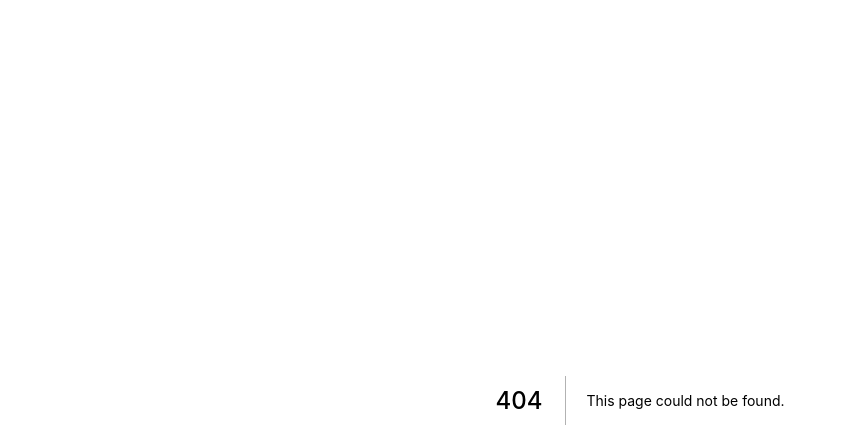
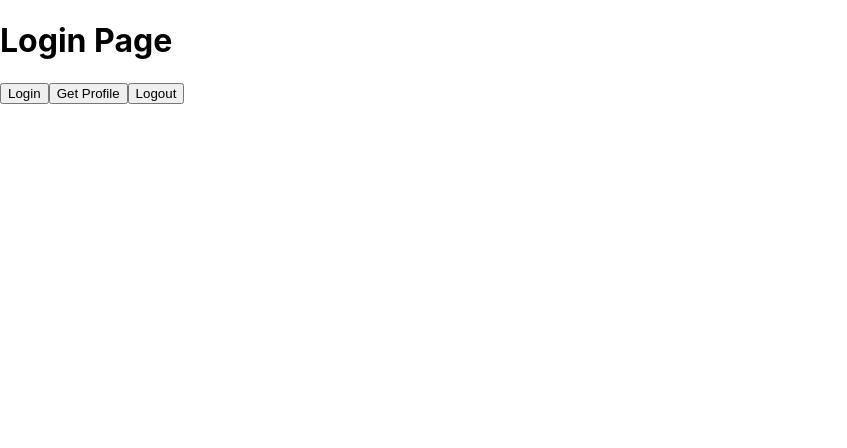
Before and after one commit to ttnguyen115/nextblog, a Next.js app: page /login in a window 1280 px wide. Before the commit this address had no page. Shown: the top 448 px of the page, without its empty margins (0-847 px from the left). Built offline with nearby package versions, Linux system fonts and the light colour scheme.

Commit message:
feat: refactor code

```diff
--- /dev/null
+++ b/app/index.ts
@@ -0,0 +1 @@
+export * from './auth';
--- a/components/layout/AdminLayout/index.tsx
+++ b/components/layout/AdminLayout/index.tsx
@@ -1,5 +1,5 @@
+import { LayoutProps } from '@/types/common';
 import Link from 'next/link';
-import { LayoutProps } from 'types';
 
 export function AdminLayout({ children }: LayoutProps) {
 	return (
--- a/components/layout/EmptyLayout/index.tsx
+++ b/components/layout/EmptyLayout/index.tsx
@@ -1,5 +1,5 @@
+import { LayoutProps } from '@/types/common';
 import React from 'react';
-import { LayoutProps } from 'types';
 
 export function EmptyLayout({ children }: LayoutProps) {
 	return <React.Fragment>{children}</React.Fragment>;
--- a/components/layout/MainLayout/index.tsx
+++ b/components/layout/MainLayout/index.tsx
@@ -1,5 +1,5 @@
+import { LayoutProps } from '@/types/common';
 import Link from 'next/link';
-import { LayoutProps } from 'types';
 
 export function MainLayout({ children }: LayoutProps) {
 	return (
--- a/package.json
+++ b/package.json
@@ -9,6 +9,7 @@
     "lint": "next lint"
   },
   "dependencies": {
+    "axios": "^0.27.2",
     "cookies": "^0.8.0",
     "http-proxy": "^1.18.1",
     "next": "12.2.5",
@@ -16,6 +17,7 @@
     "react-dom": "18.2.0"
   },
   "devDependencies": {
+    "@types/axios": "^0.14.0",
     "@types/cookies": "^0.7.7",
     "@types/http-proxy": "^1.17.9",
     "@types/node": "18.7.13",
--- a/pages/_app.tsx
+++ b/pages/_app.tsx
@@ -1,6 +1,6 @@
 import { EmptyLayout } from '@/components/layout';
-import { AppPropsWithLayout } from 'types';
 import '../styles/globals.css';
+import { AppPropsWithLayout } from '../types';
 
 function MyApp({ Component, pageProps }: AppPropsWithLayout) {
 	const Layout = Component.Layout ?? EmptyLayout;
--- a/pages/index.tsx
+++ b/pages/index.tsx
@@ -3,8 +3,8 @@ import Head from 'next/head';
 import Image from 'next/image';
 import Link from 'next/link';
 import { useRouter } from 'next/router';
-import { NextPageWithLayout } from 'types';
 import styles from '../styles/Home.module.css';
+import { NextPageWithLayout } from '../types';
 
 const Home: NextPageWithLayout = () => {
 	const router = useRouter();
--- /dev/null
+++ b/pages/login.tsx
@@ -0,0 +1,17 @@
+export default function LoginPage() {
+	const handleLogin = async () => {};
+
+	const handleGetProfile = async () => {};
+
+	const handleLogout = async () => {};
+
+	return (
+		<div>
+			<h1>Login Page</h1>
+
+			<button onClick={handleLogin}>Login</button>
+			<button onClick={handleGetProfile}>Get Profile</button>
+			<button onClick={handleLogout}>Logout</button>
+		</div>
+	);
+}
--- a/tsconfig.json
+++ b/tsconfig.json
@@ -19,7 +19,8 @@
 			"@/components/*": ["./components/*"],
 			"@/styles/*": ["./styles/*"],
 			"@/constants/*": ["./constants/*"],
-			"@/types/*": ["./constants/*"]
+			"@/types/*": ["./types/*"],
+			"@/app/*": ["./app/*"],
 		}
 	},
 	"include": ["next-env.d.ts", "**/*.ts", "**/*.tsx"],
```
Also changed, not shown: app/axiosClient.ts (added, +21 -0 lines), app/auth.ts (added), 1 other file (tests, documents, lock files or other folders).
